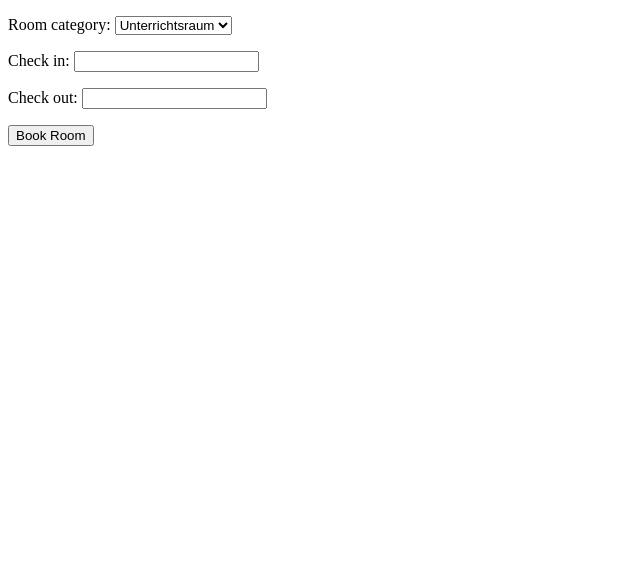
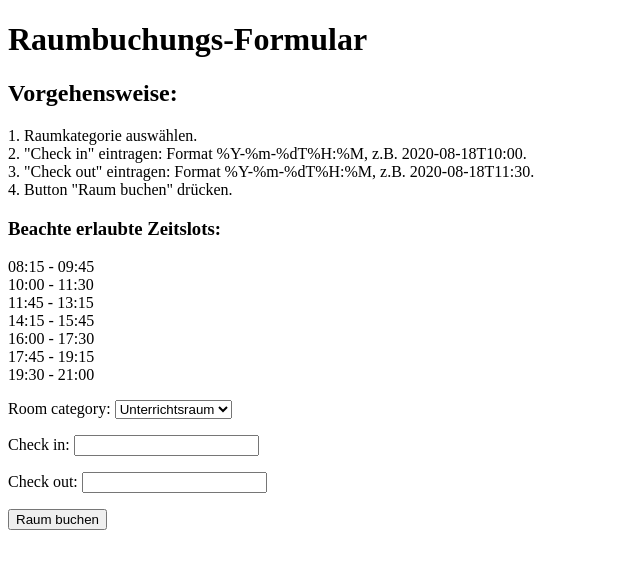
Before and after one commit to psnr92/bookingsystem, a Django app: page /book/ in a window 1280 px wide. Shown: the top 569 px of the page, without its empty margins (0-640 px from the left). Run offline with Django 3.2, Linux system fonts and the light colour scheme.

Commit message:
Html-Dateien angepasst

```diff
--- a/bookingapp/templates/availability_form.html
+++ b/bookingapp/templates/availability_form.html
@@ -8,12 +8,38 @@
 </head>
 
 <body>
-    <form action="" method="POST">
-        {{form.as_p}}
-        {% csrf_token %}
-        <button type="submit">Book Room</button>
-    </form>
+    <div>
+        <h1>Raumbuchungs-Formular</h1>
+    </div>
 
+    <div>
+        <h2>Vorgehensweise:</h2>
+        <p>1. Raumkategorie auswählen.<br>
+            2. "Check in" eintragen: Format %Y-%m-%dT%H:%M, z.B. 2020-08-18T10:00.<br>
+            3. "Check out" eintragen: Format %Y-%m-%dT%H:%M, z.B. 2020-08-18T11:30.<br>
+            4. Button "Raum buchen" drücken.
+        </p>
+    </div>
+
+    <div>
+        <h3>Beachte erlaubte Zeitslots:</h3>
+        <p>08:15 - 09:45<br>
+            10:00 - 11:30<br>
+            11:45 - 13:15<br>
+            14:15 - 15:45<br>
+            16:00 - 17:30<br>
+            17:45 - 19:15<br>
+            19:30 - 21:00
+        </p>
+    </div>
+
+    <div>
+        <form action="" method="POST">
+            {{form.as_p}}
+            {% csrf_token %}
+            <button type="submit">Raum buchen</button>
+        </form>
+    </div>
 </body>
 
 </html>
--- a/bookingapp/urls.py
+++ b/bookingapp/urls.py
@@ -6,5 +6,5 @@ app_name='bookingapp'
 urlpatterns=[
     path('room_list/', RoomList.as_view(), name='RoomList'),
     path('booking_list/', BookingList.as_view(), name='BookingList'),
-    path('book/', BookingView.as_view(), name='booking_view')
+    path('book/', BookingView.as_view(), name='BookingView')
 ]
--- a/bookingapp/views.py
+++ b/bookingapp/views.py
@@ -6,9 +6,13 @@ from bookingapp.booking_functions.availability import check_availability
 
 # Create your views here.
 
+# Erstellt eine Liste der Räume
 class RoomList(ListView):
     model=Room
 
+# Erstellt eine Liste der Buchungen und fragt User-Berechtigung ab.
+# Admin: Sieht alle Buchungen
+# Normaler User: Sieht nur seine Buchungen
 class BookingList(ListView):
     model=Booking
     def get_queryset(self, *args, **kwargs):
@@ -19,6 +23,7 @@ class BookingList(ListView):
             booking_list = Booking.objects.filter(user=self.request.user)
             return booking_list
 
+# Raumbuchungsfunktion & gleichzeitige Prüfung auf Raumverfügbarkeit
 class BookingView(FormView):
     form_class = AvailabilityForm
     template_name = 'availability_form.html'
@@ -42,4 +47,4 @@ class BookingView(FormView):
             booking.save()
             return HttpResponse(booking)
         else:
-            return HttpResponse('This Room is already booked.')
+            return HttpResponse('Zeitslot für diese Art Raumkategorie bereits belegt. Bitte versuchen Sie einen anderen Zeitslot oder wählen Sie eine andere Raumkategorie.')
```
Also changed, not shown: bookingapp/templates/bookingapp/booking_list.html (+9 -3 lines), bookingapp/templates/bookingapp/room_list.html (+9 -3 lines).
